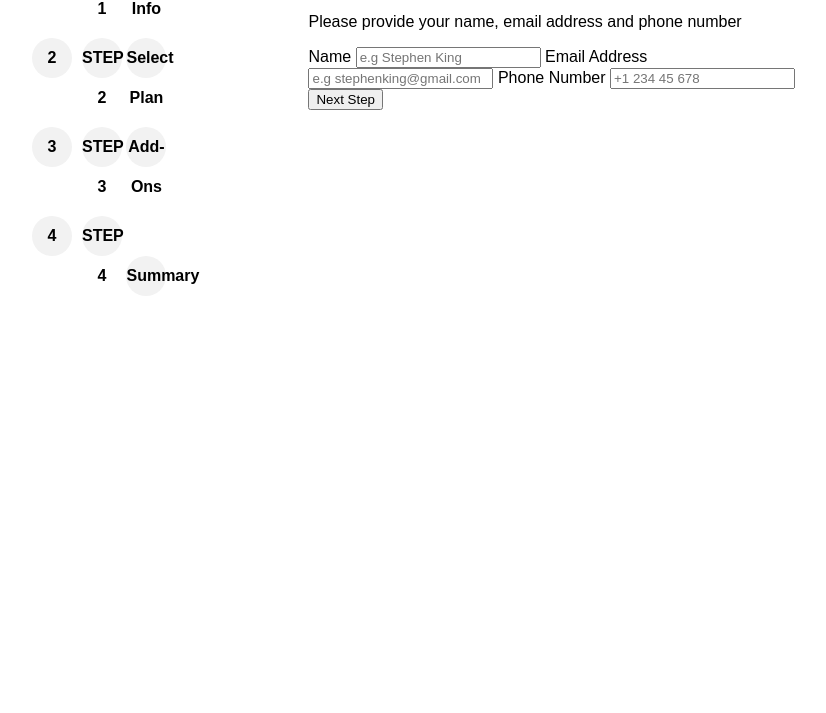
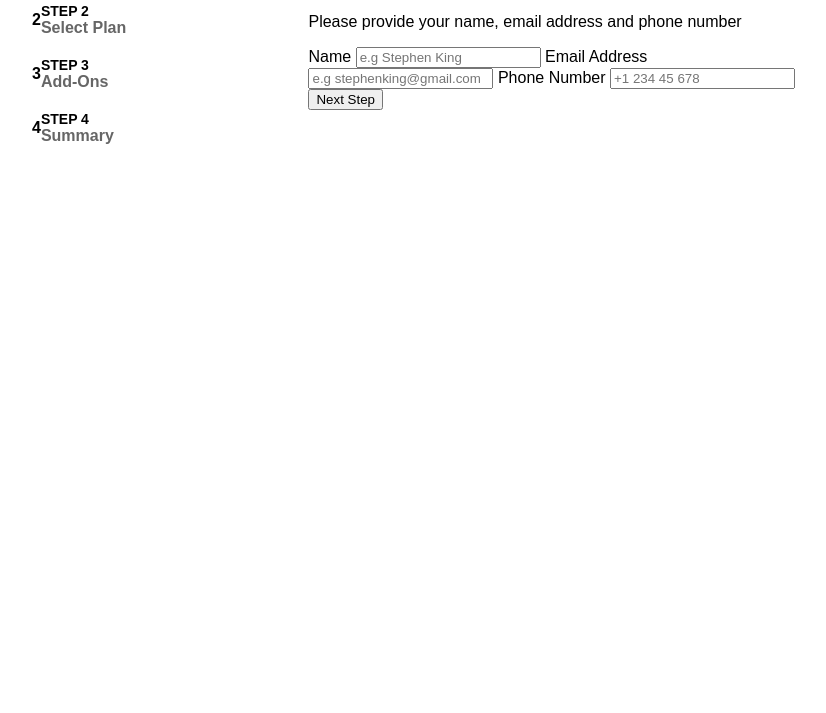
Before and after one commit to Advokatten/osero, a website: page index.html in a window 1280 px wide. Shown: the part 87-800 px from the top of the page, without its empty margins (208-1034 px from the left). Drawn offline with Linux system fonts and the light colour scheme.

Commit message:
more css

```diff
--- a/styles.css
+++ b/styles.css
@@ -51,29 +51,34 @@
 
   .menu-left .menu-item {
     display: flex;
+    align-items: center;
+  }
+
+  .menu-left .step-circle {
+    width: 40px;
+    height: 40px;
+    border: 2px solid #f2f2f2;
+    border-radius: 50%;
+    display: flex;
+    justify-content: center;
+    align-items: center;
+    margin-right: 10px;
   }
 
   .menu-left .menu-item p {
     margin: 0;
-    background-color: #f2f2f2;
-    border-radius: 50%;
-    width: 40px;
-    height: 40px;
-    line-height: 40px;
-    text-align: center;
     font-weight: bold;
-    display: inline-block;
   }
 
   .menu-left .menu-text {
-    margin-left: 10px;
-    display: inline-block;
-    vertical-align: middle;
+    display: flex;
+    flex-direction: column;
+  }
 
   .menu-left .menu-step {
     margin: 0;
     font-weight: bold;
-    color: #333;
+    font-size: 14px;
   }
 
   .menu-left .menu-name {
```
